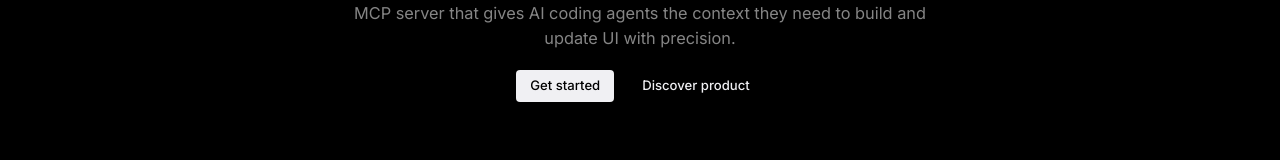
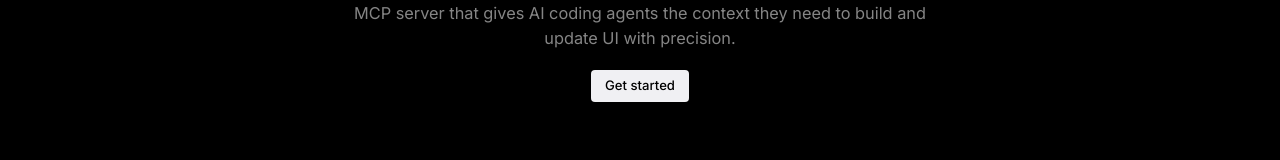
Before and after one commit to GithubAnant/capy, a Next.js app in the folder website/: page / in a window 1280 px wide. Shown: the part 207-367 px from the top of the page. Built offline with nearby package versions, Linux system fonts and the light colour scheme; no server answers.

Commit message:
fix: remove "Discover product" link from HeroSection component

```diff
--- a/website/src/components/sections/HeroSection.tsx
+++ b/website/src/components/sections/HeroSection.tsx
@@ -12,9 +12,6 @@ export default function HeroSection() {
         <a href="https://capy.anants.studio/docs" className="cursor-pointer rounded-sm bg-[#F0F0F3] px-3.5 py-1.5 text-[0.82rem] font-medium transition-all duration-300 hover:bg-[#d4d4d4]" style={{ color: '#000000' }}>
           Get started
         </a>
-        <a href="#" className="rounded-sm px-3.5 py-1.5 text-[0.82rem] font-medium text-[#F0F0F3] transition-all duration-300 hover:bg-[#3a3a3a] hover:text-white">
-          Discover product
-        </a>
       </div>
     </section>
   );
```
